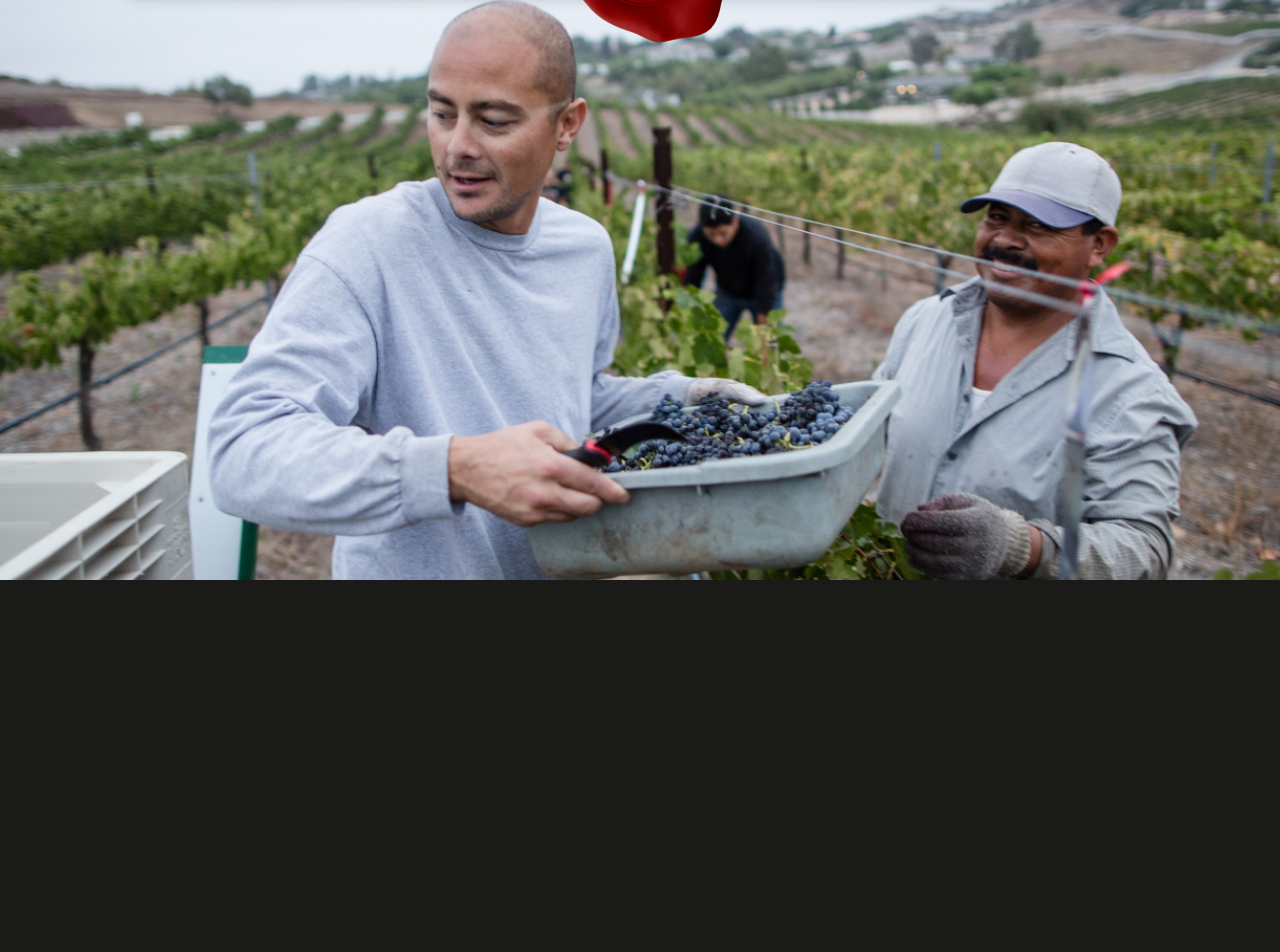
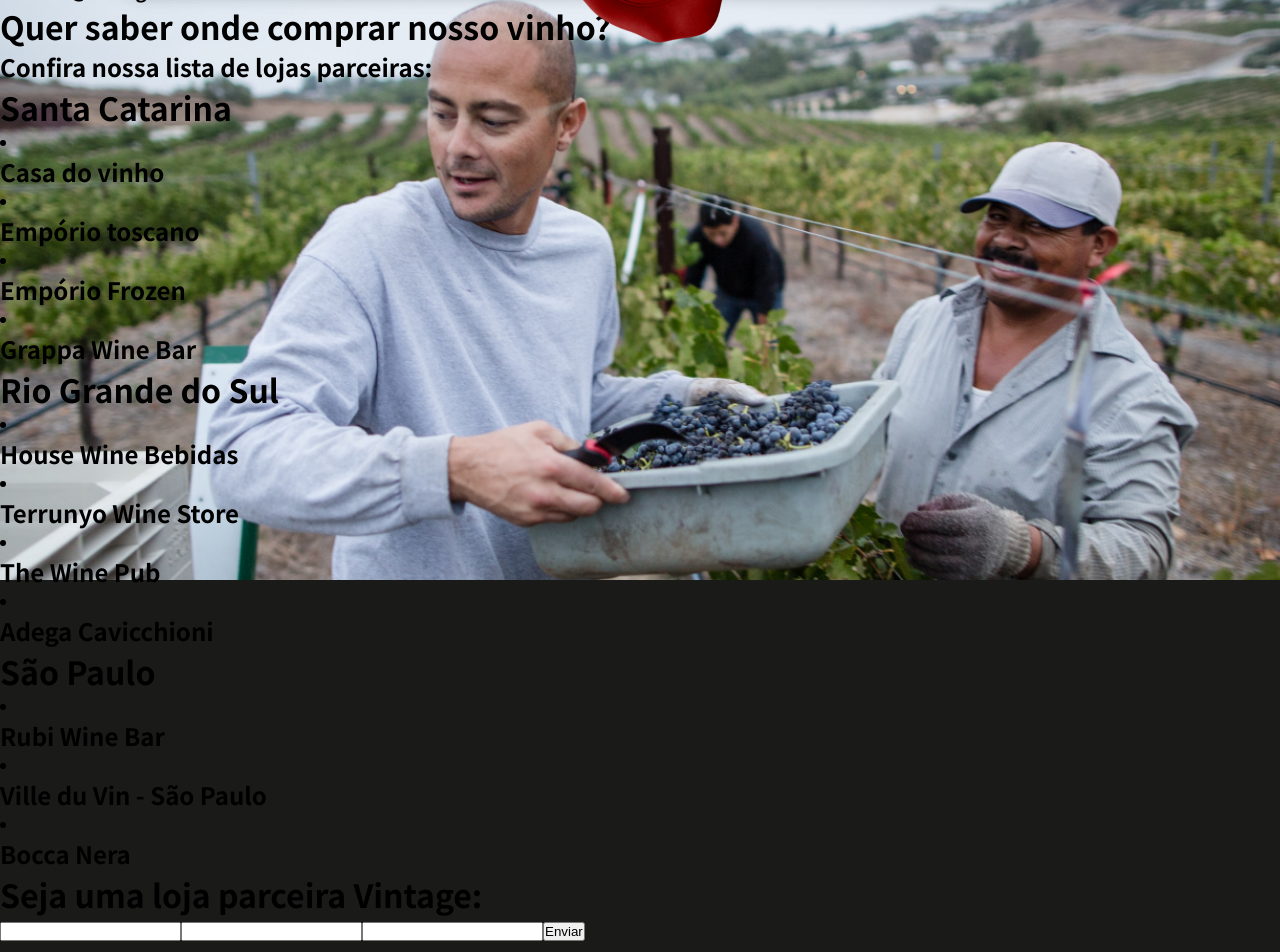
Before and after one commit to TabataRamos/VintAge, a React (Create React App) app in the folder vintage/: page /contato in a window 1280 px wide. Shown: the part 140-1092 px from the top of the page. Built offline with nearby package versions, Linux system fonts and the light colour scheme.

Commit message:
Criando html do body da página contato e implementando styled component.

```diff
--- /dev/null
+++ b/vintage/src/components/Body/Body-Contato/bodycontato.js
@@ -0,0 +1,98 @@
+import { Contato } from './styles'
+import { VinicolaContato } from './styles'
+import { LojasContato } from './styles'
+import { HeaderContatoLoja } from './styles'
+import { Localizacoes } from './styles'
+import { Estado } from './styles'
+import { Parceria } from './styles'
+import { Formulario } from '../Body-Vinicola/styles'
+import { ButtonFormContato } from './styles'
+
+function BodyContato() {
+  return (
+    <Contato>
+      <VinicolaContato>
+        <h2>Vinícola Vintage</h2>
+        <h3>
+          Estrada Geral Boava/Fundo da Lamoa, <br />
+          São Joaquim - SC, 88600-000
+        </h3>
+        <h3>(49) 99154 - 8682</h3>
+        <h3 className="email">contato@vintage.com.br</h3>
+      </VinicolaContato>
+      <LojasContato>
+        <HeaderContatoLoja>
+          <h1>Quer saber onde comprar nosso vinho?</h1>
+          <h2>Confira nossa lista de lojas parceiras:</h2>
+        </HeaderContatoLoja>
+        <Localizacoes>
+          <Estado>
+            <h1>Santa Catarina</h1>
+            <li>
+              <h2>Casa do vinho</h2>
+              <h3></h3>
+            </li>
+            <li>
+              <h2>Empório toscano</h2>
+              <h3></h3>
+            </li>
+            <li>
+              <h2>Empório Frozen</h2>
+              <h3></h3>
+            </li>
+            <li>
+              <h2>Grappa Wine Bar</h2>
+              <h3></h3>
+            </li>
+          </Estado>
+          <Estado>
+            <h1>Rio Grande do Sul</h1>
+            <li>
+              <h2>House Wine Bebidas</h2>
+              <h3></h3>
+            </li>
+            <li>
+              <h2>Terrunyo Wine Store</h2>
+              <h3></h3>
+            </li>
+            <li>
+              <h2>The Wine Pub</h2>
+              <h3></h3>
+            </li>
+            <li>
+              <h2>Adega Cavicchioni</h2>
+              <h3></h3>
+            </li>
+          </Estado>
+          <Estado>
+            <h1>São Paulo</h1>
+            <li>
+              <h2>Rubi Wine Bar</h2>
+              <h3></h3>
+            </li>
+            <li>
+              <h2>Ville du Vin - São Paulo</h2>
+              <h3></h3>
+            </li>
+            <li>
+              <h2>Bocca Nera</h2>
+              <h3></h3>
+            </li>
+          </Estado>
+        </Localizacoes>
+      </LojasContato>
+      <Parceria>
+        <h1>Seja uma loja parceira Vintage:</h1>
+        <Formulario>
+          <li>
+            <input></input>
+            <input></input>
+            <input></input>
+            <ButtonFormContato>Enviar</ButtonFormContato>
+          </li>
+        </Formulario>
+      </Parceria>
+    </Contato>
+  )
+}
+export default BodyContato
--- /dev/null
+++ b/vintage/src/components/Body/Body-Contato/styles.js
@@ -0,0 +1,10 @@
+import styled from 'styled-components'
+
+export const Contato = styled.div``
+export const VinicolaContato = styled.div``
+export const LojasContato = styled.div``
+export const HeaderContatoLoja = styled.div``
+export const Localizacoes = styled.div``
+export const Estado = styled.div``
+export const Parceria = styled.div``
+export const ButtonFormContato = styled.button``
--- a/vintage/src/components/Body-Vinicola/bodyvinicola.js
+++ b/vintage/src/components/Body/Body-Vinicola/bodyvinicola.js
@@ -12,6 +12,7 @@
 import { ButtonDetalhes } from './styles'
 import { Agendar } from './styles'
 import { Formulario } from './styles'
+import { ButtonFormVinicola } from './styles'
 
 function BodyVinicola() {
   return (
@@ -102,13 +103,12 @@
       <Agendar>
         <h1></h1>
         <Formulario>
-          <ul>
-            <li>
-              <input></input>
-              <input></input>
-              <input></input>
-            </li>
-          </ul>
+          <li>
+            <input></input>
+            <input></input>
+            <input placeholder="Opcional"></input>
+            <ButtonFormVinicola>Enviar</ButtonFormVinicola>
+          </li>
         </Formulario>
       </Agendar>
     </Vinicola>
--- a/vintage/src/components/Body-Vinicola/styles.js
+++ b/vintage/src/components/Body/Body-Vinicola/styles.js
@@ -13,4 +13,5 @@
 export const EventosContainer = styled.div``
 export const ButtonDetalhes = styled.div``
 export const Agendar = styled.div``
-export const Formulario = styled.div``
+export const Formulario = styled.ul``
+export const ButtonFormVinicola = styled.button``
--- a/vintage/src/pages/Contato/index.js
+++ b/vintage/src/pages/Contato/index.js
@@ -1,7 +1,7 @@
-import Header from "../../components/Header/Header";
-import Banner from "../../components/Banner/Banner";
-import Body from "../../components/Body/Body";
-import Footer from "../../components/Footer/Footer";
+import Header from '../../components/Header/Header'
+import Banner from '../../components/Banner/Banner'
+import BodyContato from '../../components/Body/Body-Contato/bodycontato'
+import Footer from '../../components/Footer/Footer'
 
 function Contato() {
   return (
@@ -11,11 +11,11 @@
         <Banner imagem="contato" logo="logo-hidden" />
       </div>
       <div>
-        <Body />
+        <BodyContato />
       </div>
       <Footer />
     </>
-  );
+  )
 }
 
-export default Contato;
+export default Contato
--- a/vintage/src/pages/Vinicola/index.js
+++ b/vintage/src/pages/Vinicola/index.js
@@ -1,6 +1,6 @@
 import Header from '../../components/Header/Header'
 import Banner from '../../components/Banner/Banner'
-import BodyVinicola from '../../components/Body-Vinicola/bodyvinicola'
+import BodyVinicola from '../../components/Body/Body-Vinicola/bodyvinicola'
 import Footer from '../../components/Footer/Footer'
 
 function Vinicola() {
```
